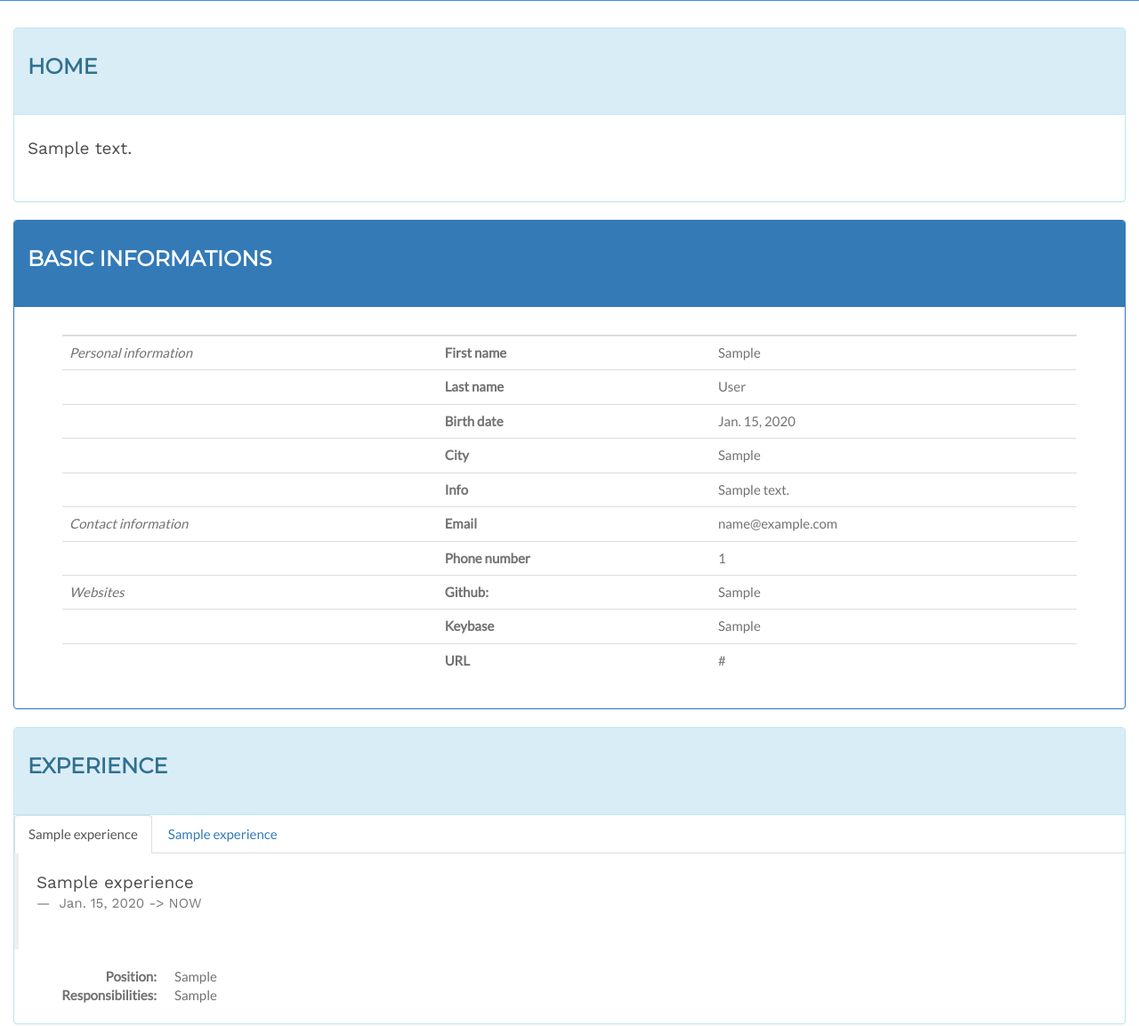
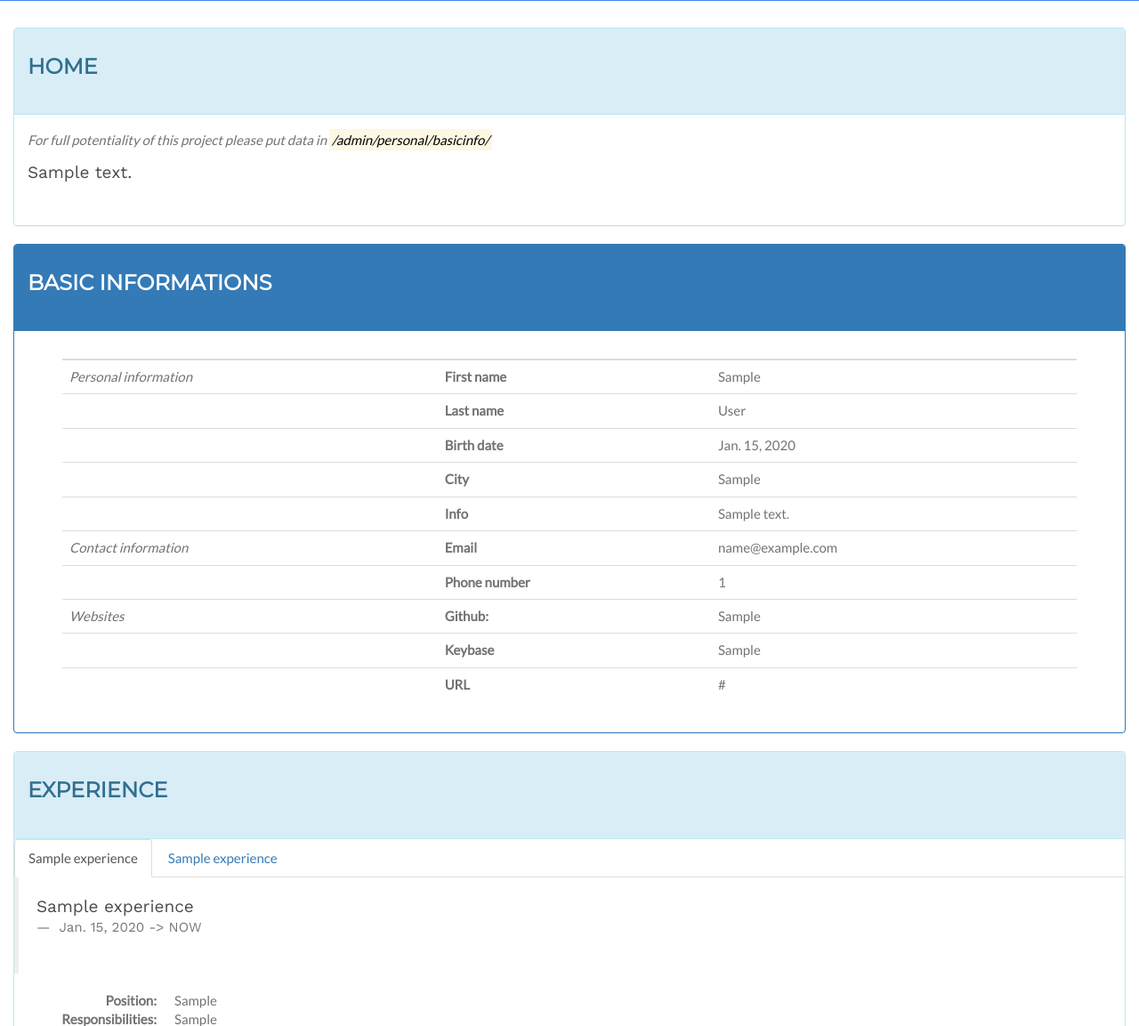
Before and after one commit to mkopr/django-resume, a Django app: template mysite/personal/templates/personal/home.html in a window 1280 px wide. Shown: the part 247-1400 px from the top of the page at 89% size. Run offline with Django 3.2, Linux system fonts and the light colour scheme; tables that the repository leaves empty hold one stand-in row (values such as "Sample post"); the template is opened without the code that fills it: values that come from a table or form of the project are taken from there, most other values are stand-ins (such as "Sample title", 1, 10 or a date in 2020); some libraries are stand-ins or nearby versions.

Commit message:
Add info for user.

```diff
--- a/mysite/personal/templates/personal/header.html
+++ b/mysite/personal/templates/personal/header.html
@@ -123,6 +123,10 @@ footer .glyphicon {
             <h2>Home</h2>
         </div>
         <div class="panel-body">
+            <div>
+                {% block content %}
+                {% endblock %}
+            </div>
             <div>
                 <h4>
                     {{ welcome_text.text }}
@@ -405,7 +409,7 @@ footer .glyphicon {
                     <dt>Finish:</dt>
                     <dd> {{ project_1.finish }} </dd>
                     <dt>Info:</dt>
-                    <dd> {{ project_1.description }} DB</dd>
+                    <dd> {{ project_1.description }} </dd>
                 </dl>
         </div>
             <div id="Project_2" class="tab-pane fade">
--- a/mysite/personal/templates/personal/home.html
+++ b/mysite/personal/templates/personal/home.html
@@ -2,6 +2,7 @@
 
 {% block content %}
 
-Welcome post for main page
+<em>For full potentiality of this project please put data in
+    <mark>/admin/personal/basicinfo/</mark></em>
 
 {% endblock %}
```
